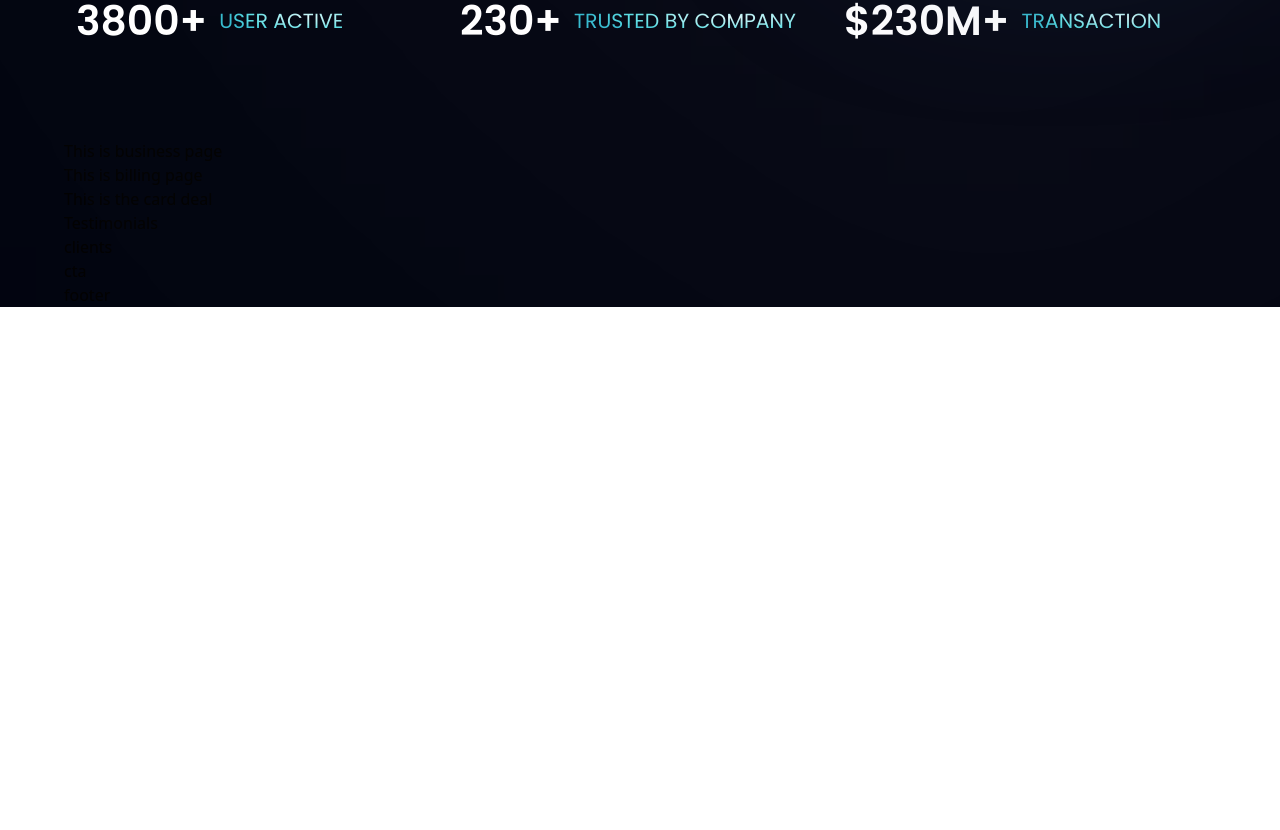
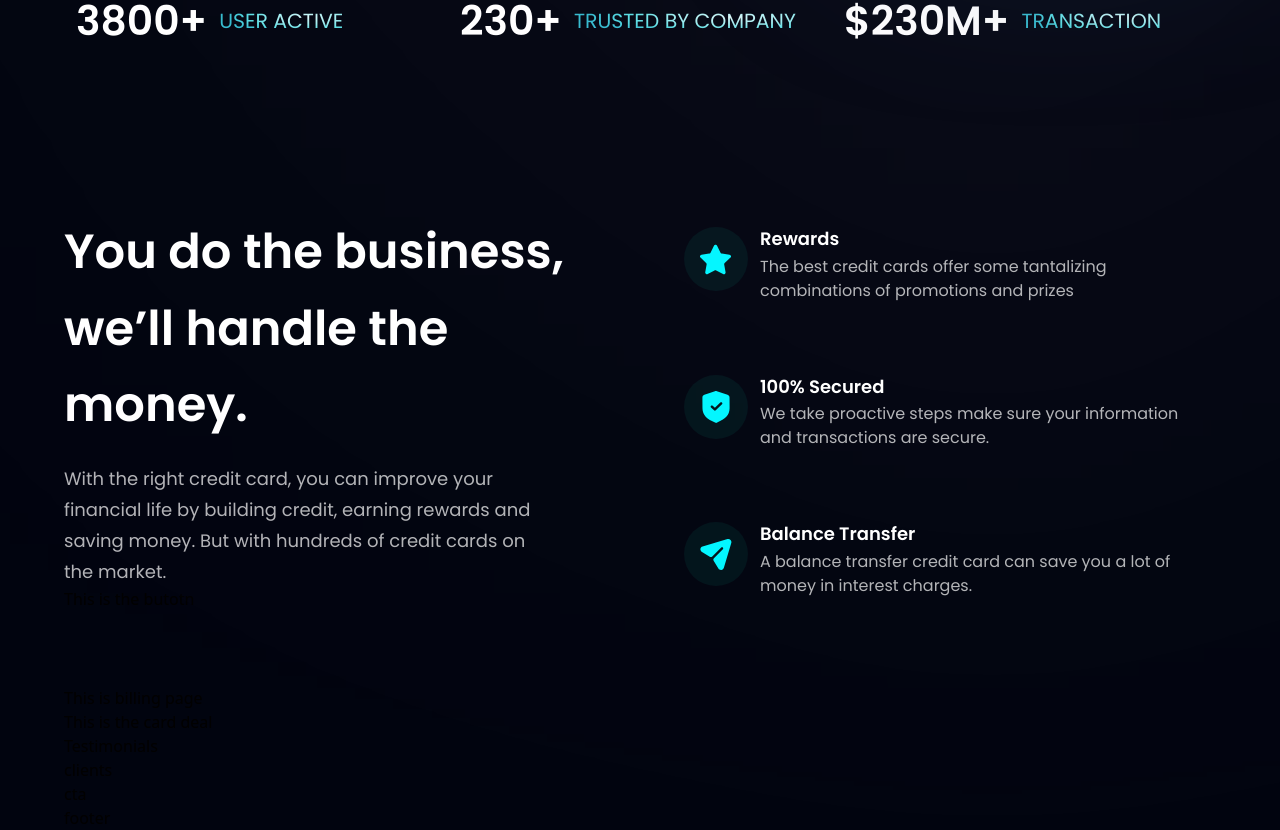
Before and after one commit to rirefat/project_hoobank, a React (Vite) app: page / in a window 1280 px wide. Shown: the part 806-1636 px from the top of the page. Before the commit the page ends 1113 px from the top, so only its background shows below. Built offline with nearby package versions, Linux system fonts and the light colour scheme.

Commit message:
done business section

```diff
--- a/src/components/Business.jsx
+++ b/src/components/Business.jsx
@@ -1,11 +1,45 @@
-import React from 'react';
+import { features } from "../constants";
+import styles, { layout } from "../style";
+import Button from "./Button";
 
-const Business = () => {
-    return (
-        <div>
-            This is business page
-        </div>
-    );
-};
+const FeatureCard = ({ icon, title, content, index }) => (
+  <div className={`flex flex-row p-6 rounded-[20px] ${index !== features.length - 1 ? "mb-6" : "mb-0"} feature-card`}>
+    <div className={`w-[64px] h-[64px] rounded-full ${styles.flexCenter} bg-dimBlue`}>
+      <img src={icon} alt="star" className="w-[50%] h-[50%] object-contain" />
+    </div>
+    <div className="flex-1 flex flex-col ml-3">
+      <h4 className="font-poppins font-semibold text-white text-[18px] leading-[23.4px] mb-1">
+        {title}
+      </h4>
+      <p className="font-poppins font-normal text-dimWhite text-[16px] leading-[24px]">
+        {content}
+      </p>
+    </div>
+  </div>
+);
+
+const Business = () =>  (
+  <section id="features" className={layout.section}>
+    <div className={layout.sectionInfo}>
+      <h2 className={styles.heading2}>
+        You do the business, <br className="sm:block hidden" /> we’ll handle
+        the money.
+      </h2>
+      <p className={`${styles.paragraph} max-w-[470px] mt-5`}>
+        With the right credit card, you can improve your financial life by
+        building credit, earning rewards and saving money. But with hundreds
+        of credit cards on the market.
+      </p>
+
+      <Button styles={`mt-10`} />
+    </div>
+
+    <div className={`${layout.sectionImg} flex-col`}>
+      {features.map((feature, index) => (
+        <FeatureCard key={feature.id} {...feature} index={index} />
+      ))}
+    </div>
+  </section>
+);
 
 export default Business;
```
